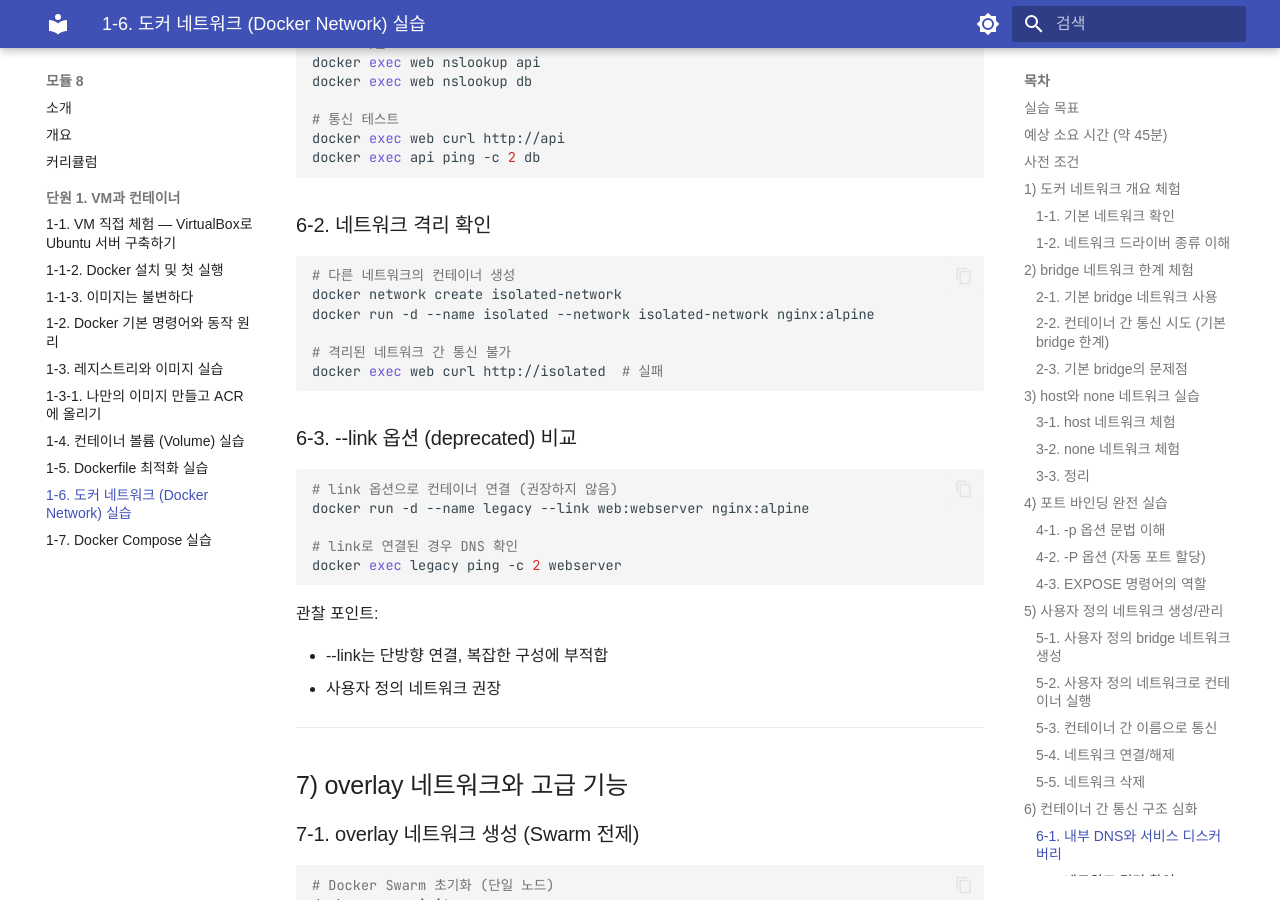
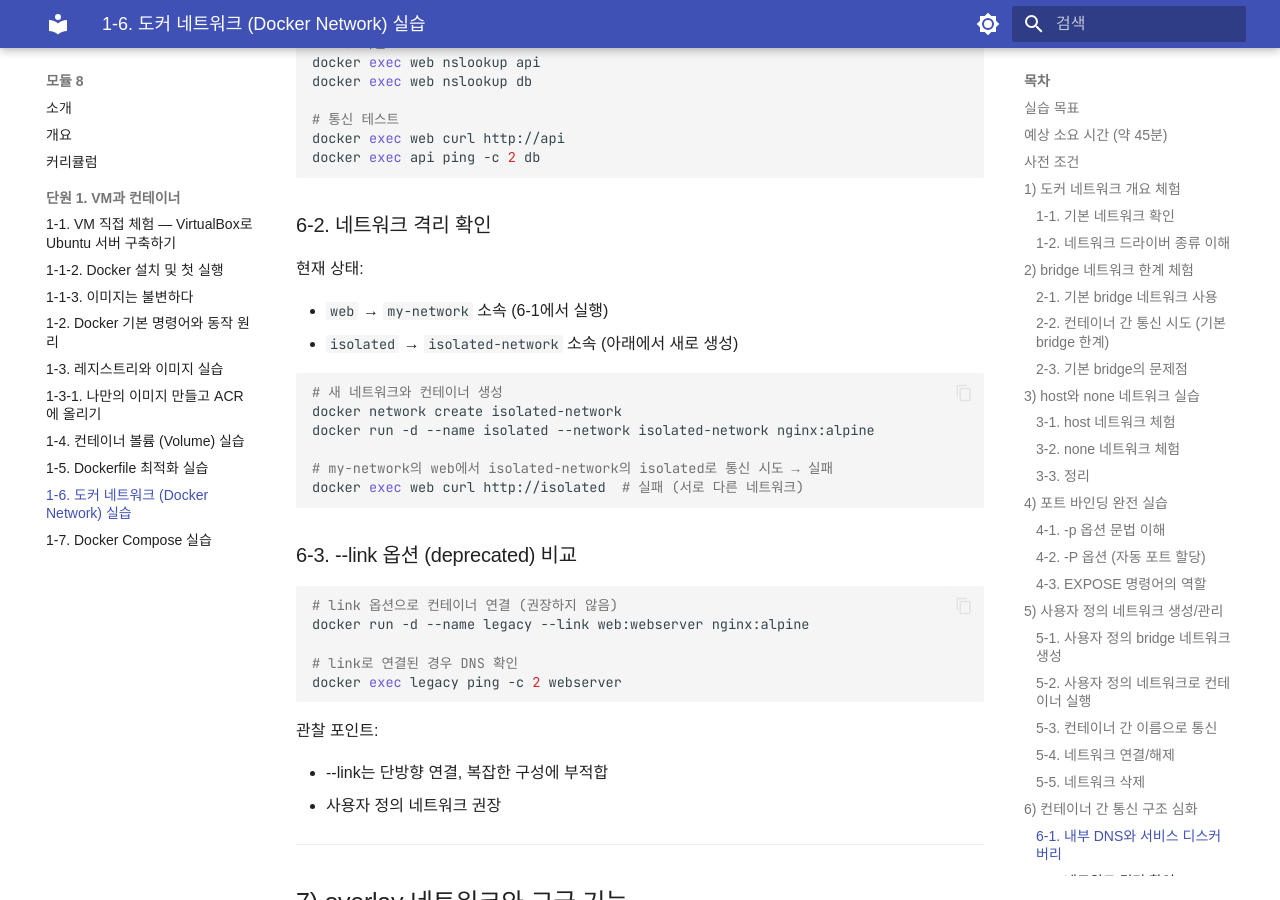
Before and after one commit to skilleat-labs/docker-k8s-labs, an MkDocs documentation site: the page built from docs/modules/module8/1-6.md, in a window 1280 px wide and 900 px high, scrolled down 7799 px. Built offline with MkDocs 1.6.1 and Material for MkDocs 9.7.7, drawn with Linux system fonts in a browser that asks for light colours; some web fonts are replaced.

Commit message:
1-6: 6-2 네트워크 격리 확인에 컨테이너별 소속 네트워크 명시
Co-Authored-By: Claude Sonnet 4.6 <noreply@anthropic.com>

````diff
--- a/docs/modules/module8/1-6.md
+++ b/docs/modules/module8/1-6.md
@@ -372,13 +372,18 @@ docker exec api ping -c 2 db
 
 ### 6-2. 네트워크 격리 확인
 
+현재 상태:
+
+- `web` → `my-network` 소속 (6-1에서 실행)
+- `isolated` → `isolated-network` 소속 (아래에서 새로 생성)
+
 ```bash
-# 다른 네트워크의 컨테이너 생성
+# 새 네트워크와 컨테이너 생성
 docker network create isolated-network
 docker run -d --name isolated --network isolated-network nginx:alpine
 
-# 격리된 네트워크 간 통신 불가
-docker exec web curl http://isolated  # 실패
+# my-network의 web에서 isolated-network의 isolated로 통신 시도 → 실패
+docker exec web curl http://isolated  # 실패 (서로 다른 네트워크)
 ```
 
 ### 6-3. --link 옵션 (deprecated) 비교
````
